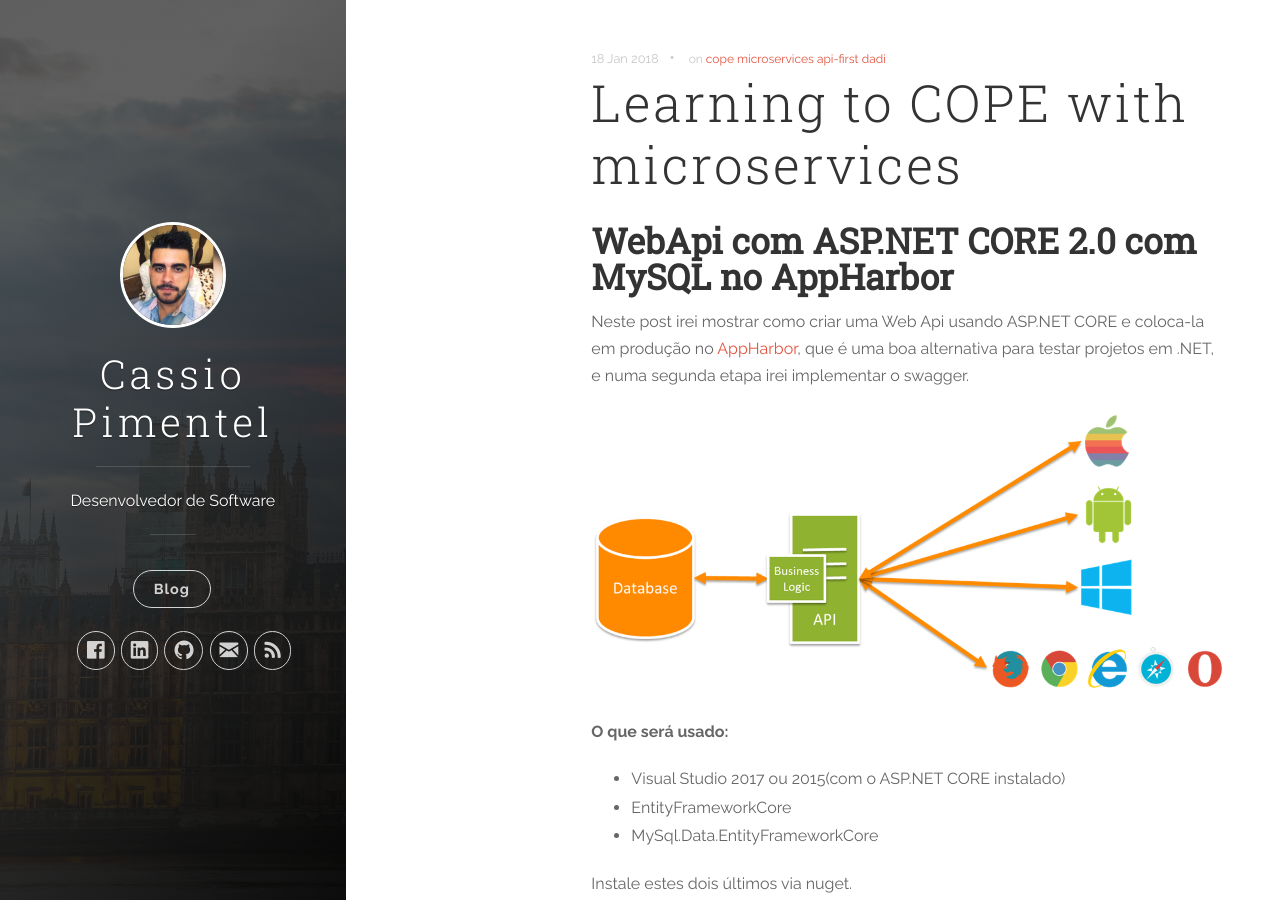
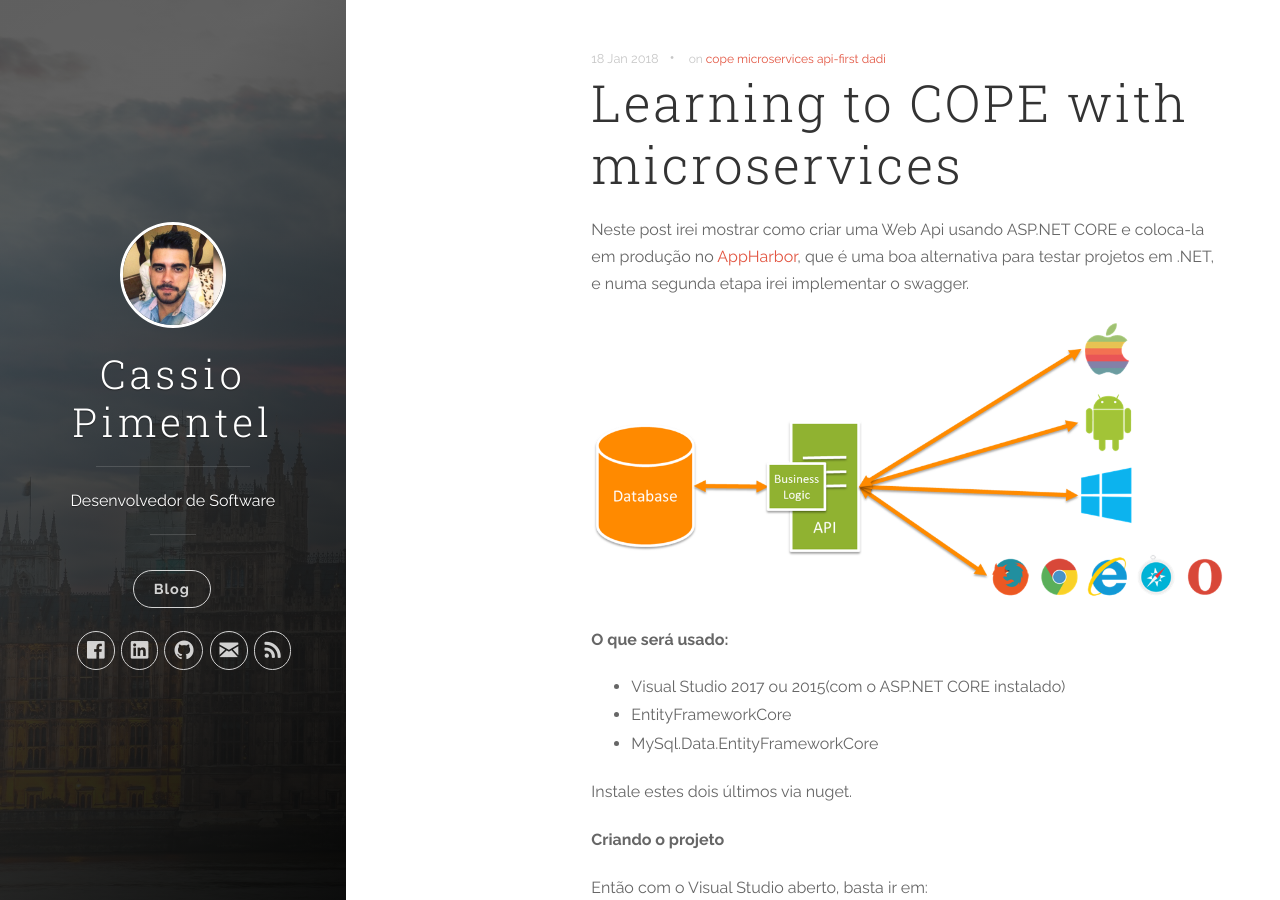
Before and after one commit to CassioPimentel/cassiopimentel.github.io, a Jekyll site: the page built from _posts/2018-01-18-WebApi-com-ASP.NET-CORE-2.0-com-MySQL-no-App-Harbor.markdown, in a window 1280 px wide and 900 px high. Built offline with Jekyll 4.4.1, drawn with Linux system fonts in a browser that asks for light colours; nearby versions of some CDN libraries; comment, search, counter and statistics services are not loaded.

Commit message:
Update 2018-01-18-WebApi-com-ASP.NET-CORE-2.0-com-MySQL-no-App-Harbor.markdown

```diff
--- a/_posts/2018-01-18-WebApi-com-ASP.NET-CORE-2.0-com-MySQL-no-App-Harbor.markdown
+++ b/_posts/2018-01-18-WebApi-com-ASP.NET-CORE-2.0-com-MySQL-no-App-Harbor.markdown
@@ -8,8 +8,6 @@ external-name: CSS-Tricks
 external-date: 2018-01-18
 ---
 
-**WebApi com ASP.NET CORE 2.0 com MySQL no AppHarbor**
----------------------------------------------------
 
 Neste post irei mostrar como criar uma Web Api usando ASP.NET CORE e coloca-la em produção no [AppHarbor](https://appharbor.com/), que é uma boa alternativa para testar projetos em .NET, e numa segunda etapa irei implementar o swagger.
 
```
